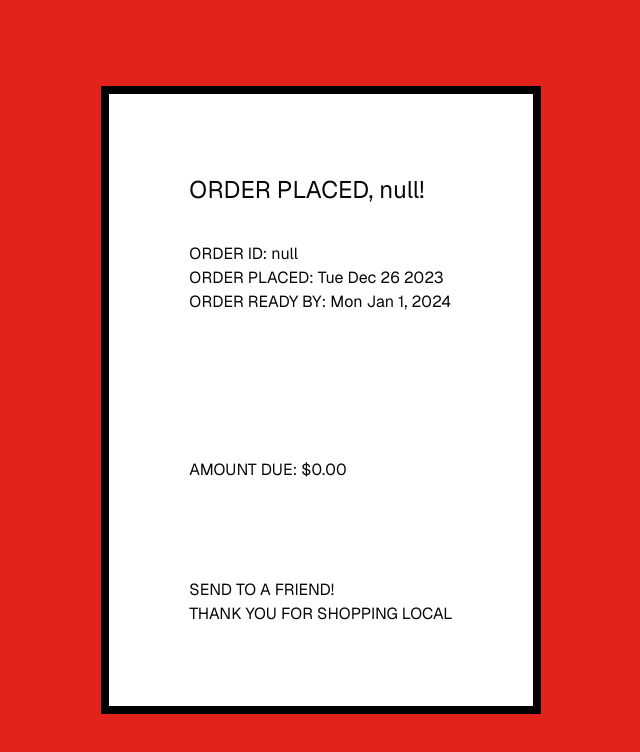
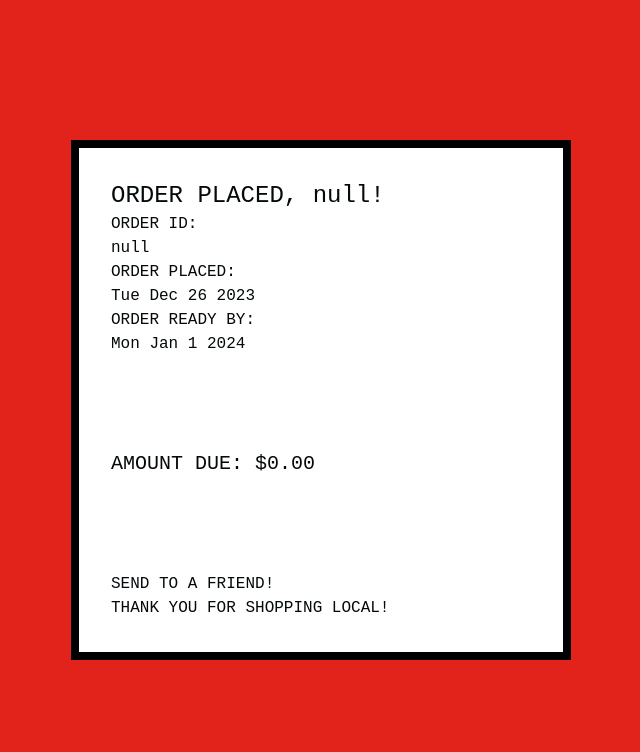
Before and after one commit to jennylihan/ramen-2024, a Next.js app: page /confirmation in a window 1280 px wide. Shown: the top 752 px of the page, without its empty margins (319-959 px from the left). Built offline with nearby package versions, Linux system fonts and the light colour scheme.

Commit message:
Add receipt font, reformat receipt, change accent color

```diff
--- a/app/confirmation/page.tsx
+++ b/app/confirmation/page.tsx
@@ -1,15 +1,6 @@
 'use client'
-import localFont from '@next/font/local'
 import { useSearchParams } from 'next/navigation'
-const receipt = localFont({
-    src: [
-        {
-            path: '../assets/fake receipt.otf',
-            weight: '400'
-        },
-    ],
-    variable: '--font-receipt'
-})
+
 export default function ConfirmationPage() {
     //get search params from url using next app router
     const searchParams = useSearchParams()
@@ -18,20 +9,21 @@ export default function ConfirmationPage() {
 
     return (
         <>
-            <div className="h-screen w-screen bg-[#e2231b] flex justify-center items-center">
-                <div className="flex flex-row items-center justify-center p-20 max-w-xl z-10 bg-white border-8 border-black">
-                    <div className={`${receipt.variable}`}>
+            <div className="min-h-screen w-screen bg-red flex flex-col justify-center items-center">
+                <div className="grow flex flex-col items-left justify-between w-64 sm:w-[500px] sm:max-h-[65vh] my-12 p-4 sm:p-8 bg-white border-8 border-black font-receipt">
+                        <div>
                         <p className="text-2xl">{`ORDER PLACED, ${orderName}!`}</p>
-                        <div className="h-9"></div>
-                        <p>{`ORDER ID: ${orderId}`}</p>
-                        <p>{`ORDER PLACED: ${(new Date).toDateString()}`}</p>
-                        <p>{`ORDER READY BY: Mon Jan 1, 2024`}</p>
-                        <div className="h-36"></div>
-                        <p>AMOUNT DUE: $0.00</p>
-                        <div className="h-24"></div>
+                        <p>ORDER ID:<br />{`${orderId}`}</p>
+                        <p>ORDER PLACED:<br />{`${(new Date).toDateString()}`}</p>
+                        <p>ORDER READY BY:<br />Mon Jan 1 2024</p>
+                        </div>
+                        <div>
+                        <p className="text-xl">AMOUNT DUE: $0.00</p>
+                        </div>
+                        <div>
                         <p>SEND TO A FRIEND!</p>
-                        <p>THANK YOU FOR SHOPPING LOCAL</p>
-                    </div>
+                        <p>THANK YOU FOR SHOPPING LOCAL!</p>
+                        </div>
                 </div>
             </div>
         </>
--- a/tailwind.config.js
+++ b/tailwind.config.js
@@ -9,6 +9,7 @@ module.exports = {
       fontFamily: {
         title: ['Ultra', 'Impact', 'serif'],
         handwritten: ['Gochi Hand', 'sans-serif'],
+        receipt: ['Fake Receipt', 'monospace']
       },
       colors: {
         background: "hsl(var(--background))",
@@ -17,7 +18,7 @@ module.exports = {
           background: "hsl(var(--btn-background))",
           "background-hover": "hsl(var(--btn-background-hover))",
         },
-        red: '#ff0050',
+        red: '#e2231b',
       },
     },
   },
```
Also changed, not shown: app/page.tsx (+6 -6 lines), app/assets/fake-receipt.otf (renamed from app/assets/fake receipt.otf).
